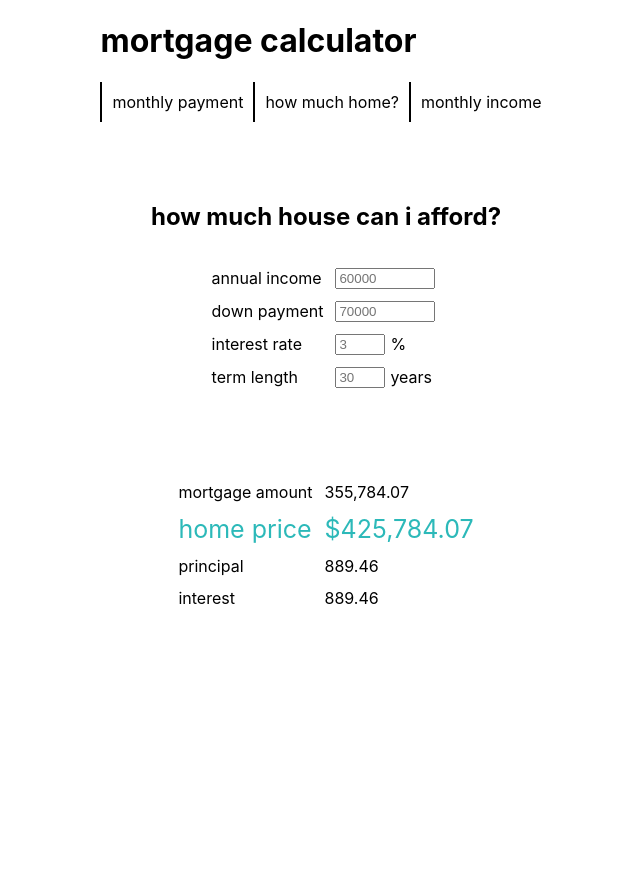
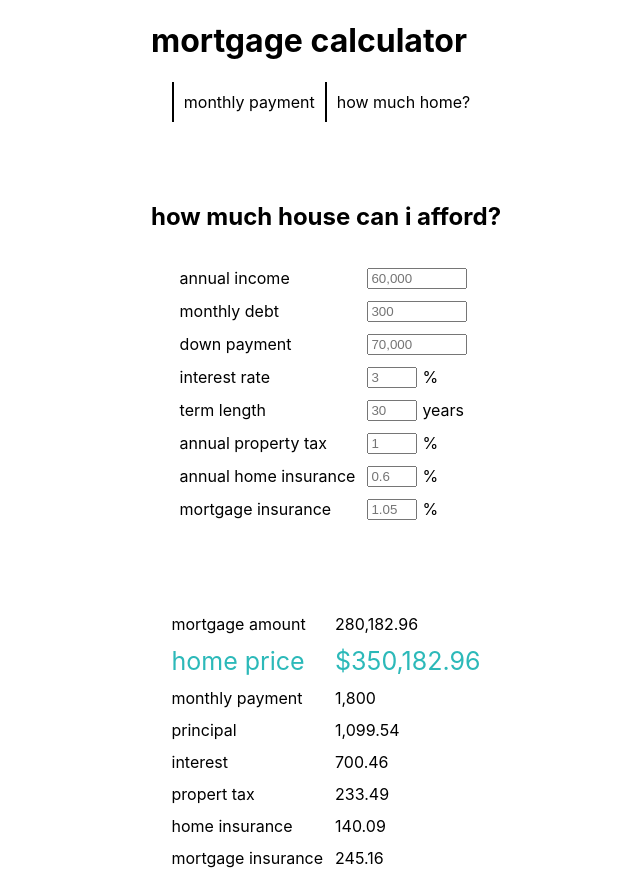
Before and after one commit to psych0sykes/mortgage-calculator, a Next.js app: page / in a window 1280 px wide. Both pictures are taken after a click on the element "how much home?". Shown: the whole page, without its empty margins (314-954 px from the left). Before the commit the page ends 800 px from the top, so only its background shows below. Built offline with nearby package versions, Linux system fonts and the light colour scheme.

Commit message:
Added Front end and Back end ratios to affordable component. Added taxes, mortgage insurance and home insurance to affordability calculator.

```diff
--- a/components/tabs/Affordabie/index.js
+++ b/components/tabs/Affordabie/index.js
@@ -4,35 +4,28 @@ import Section from "../../Section";
 import Input from "../../Form/Input";
 
 export default function Affordable() {
-  const defaultConfig = {I: 60000,d: 70000,r: 3,n: 30,p: 1500};
+  const defaultConfig = {I: 60000,D: 70000,r: 3,n: 30,f: 36,b: 43,d: 300,t: 1,m: 1.05,h: 0.6};
   const [params,setParams] = useState(defaultConfig);
   const [mortgageAmount,setMortgageAmount] = useState(0);
+  const [homePrice,setHomePrice] = useState(0);
+  const frontEndRatio = Math.round(params.f * params.I / 12) / 100;
+  const backEndRatio = Math.round(params.b * (params.I / 12 - params.d))
+  const mortgagePayment = Math.min(frontEndRatio,backEndRatio);
   const paymentInterest = Math.round((params.r / 1200 * mortgageAmount)*100)/100;
-  const paymentPrincipal = paymentInterest;
-  const homePrice = mortgageAmount + params.d;
-  // add property taxes
-  // add mortgage insurance
-  // add hazard insurance
-
-  console.log(paymentInterest);
-  console.log(paymentPrincipal);
-
-  // M = P[r(1+r)^n/((1+r)^n)-1)]
-
-  //
+  const paymentPrincipal = mortgagePayment - paymentInterest;
 
   const calculateMortgage = (payment,rate,term) => {
     const r = rate / 100 / 12;
     const n = term * 12;
-    const m = payment;
+    const M = payment;
+    const t = params.t / 1200;
+    const h = params.h / 1200;
+    const m = params.m / 1200;
 
-    const maxMortgage = Math.round(m/((r * ((1 + r) ** n))/(((1 + r) ** n) - 1))*100)/100;
-    console.log(m)
-    console.log(((r * ((1 + r) ** n))/(((1 + r) ** n) - 1)))
-    // console.log(p + "[" + r + "(1 + " + r + ")^" + n + "/((1+" + r + ")^" + n + ")-1)]");
+    const maxMortgage = (Math.round(M/((r * ((1 + r) ** n))/(((1 + r) ** n) - 1) + t + h + m)*100)/100);
+
     setMortgageAmount(maxMortgage);
-    // setPaymentInterest(params.r / 1200 * mortgageAmount);
-    // setPaymentPrincipal(mortgagePayment - paymentInterest);
+    setHomePrice(maxMortgage + params.D)
   }
 
   const handleParams = (title,value) => {
@@ -44,7 +37,7 @@ export default function Affordable() {
   }
 
   useEffect(() => {
-    calculateMortgage(1500,params.r,params.n);
+    calculateMortgage(mortgagePayment,params.r,params.n);
   });
 
 
@@ -60,10 +53,14 @@ export default function Affordable() {
               <form style={{display: "flex",justifyContent: "center"}}>
                 <table>
                   <tbody>
-                    <Input label="annual income" size="medium" placeholder={defaultConfig.I} type="number" cb={(event)=>handleParams("I",event.target.value)}/>
-                    <Input label="down payment" size="medium" placeholder={defaultConfig.d} type="number" cb={(event)=>handleParams("d",event.target.value)}/>
-                    <Input label="interest rate" tail="%" size="small" placeholder={defaultConfig.r} type="number" cb={(event)=>handleParams("r",event.target.value)}/>
-                    <Input label="term length" tail="years" size="small" placeholder={defaultConfig.n} type="number" cb={(event)=>handleParams("n",event.target.value)}/>
+                    <Input label="annual income" size="medium" placeholder={useFormatNumber(params.I)} type="number" cb={(event)=>handleParams("I",event.target.value)}/>
+                    <Input label="monthly debt" size="medium" placeholder={useFormatNumber(params.d)} type="number" cb={(event)=>handleParams("d",parseInt(event.target.value))}/>
+                    <Input label="down payment" size="medium" placeholder={useFormatNumber(params.D)} type="number" cb={(event)=>handleParams("D",parseInt(event.target.value))}/>
+                    <Input label="interest rate" tail="%" size="small" placeholder={useFormatNumber(params.r)} type="number" cb={(event)=>handleParams("r",event.target.value)}/>
+                    <Input label="term length" tail="years" size="small" placeholder={useFormatNumber(params.n)} type="number" cb={(event)=>handleParams("n",event.target.value)}/>
+                    <Input label="annual property tax" tail="%" size="small" placeholder={useFormatNumber(params.t)} type="number" cb={(event)=>handleParams("t",event.target.value)}/>
+                    <Input label="annual home insurance" tail="%" size="small" placeholder={useFormatNumber(params.h)} type="number" cb={(event)=>handleParams("h",event.target.value)}/>
+                    <Input label="mortgage insurance" tail="%" size="small" placeholder={useFormatNumber(params.m)} type="number" cb={(event)=>handleParams("m",event.target.value)}/>
                   </tbody>
                 </table>
               </form>
@@ -79,6 +76,10 @@ export default function Affordable() {
                     <td className="altText">${useFormatNumber(homePrice)}</td>
                   </tr>
                   <tr>
+                    <td>monthly payment</td>
+                    <td>{useFormatNumber(mortgagePayment)}</td>
+                  </tr>
+                  <tr>
                     <td>principal</td>
                     <td>{useFormatNumber(paymentPrincipal)}</td>
                   </tr>
@@ -86,6 +87,18 @@ export default function Affordable() {
                     <td>interest</td>
                     <td>{useFormatNumber(paymentInterest)}</td>
                   </tr>
+                  <tr>
+                    <td>propert tax</td>
+                    <td>{useFormatNumber(Math.round(params.t * mortgageAmount / 12) / 100)}</td>
+                  </tr>
+                  <tr>
+                    <td>home insurance</td>
+                    <td>{useFormatNumber(Math.round(params.h * mortgageAmount / 12) / 100)}</td>
+                  </tr>
+                  <tr>
+                    <td>mortgage insurance</td>
+                    <td>{useFormatNumber(Math.round(params.m * mortgageAmount / 12) / 100)}</td>
+                  </tr>
                 </tbody>
               </table>
           </Section>
--- a/components/tabs/payment/index.js
+++ b/components/tabs/payment/index.js
@@ -59,6 +59,8 @@ export default function Payment() {
                     <Input label="down payment" size="medium" placeholder={useFormatNumber(params.d)} type="number" cb={(event)=>handleParams("d",event.target.value)}/>
                     <Input label="interest rate" tail="%" size="small" placeholder={useFormatNumber(params.r)} type="number" cb={(event)=>handleParams("r",event.target.value)}/>
                     <Input label="term length" tail="years" size="small" placeholder={useFormatNumber(params.n)} type="number" cb={(event)=>handleParams("n",event.target.value)}/>
+                    <Input label="home insurance" tail="annually" size="medium" placeholder={useFormatNumber(params.i)} type="number" cb={(event)=>handleParams("i",event.target.value)}/>
+                    <Input label="property tax rate" tail="%" size="small" placeholder={useFormatNumber(params.t)} type="number" cb={(event)=>handleParams("t",event.target.value)}/>
                     <tr>
                       <td>LTV</td>
                       <td>{ltv}%</td>
--- a/pages/index.js
+++ b/pages/index.js
@@ -31,7 +31,7 @@ export default function Home() {
           <Section>
               <div className="navTab" onClick={()=>handleNavTab("payment")}>monthly payment</div>
               <div className="navTab" onClick={()=>handleNavTab("affordable")}>how much home?</div>
-              <div className="navTab">monthly income</div>
+              {/* <div className="navTab">monthly income</div> */}
           </Section>
           <Section>
             <Tabs tab={activeTab}/>
```
